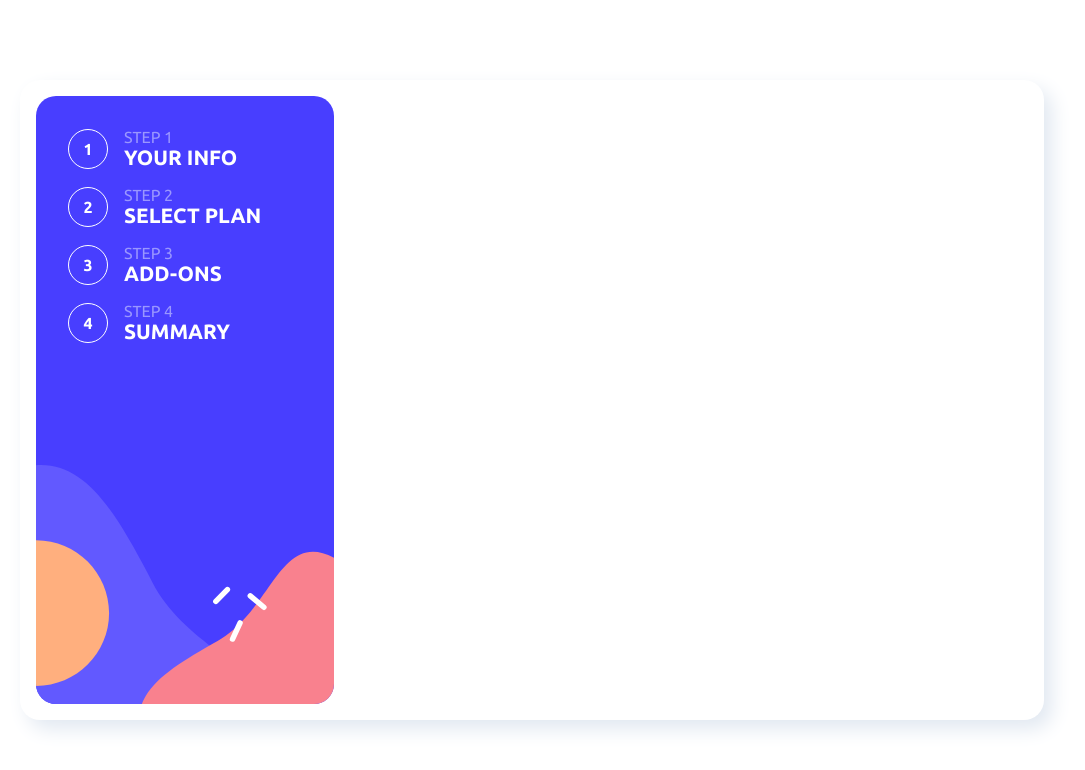
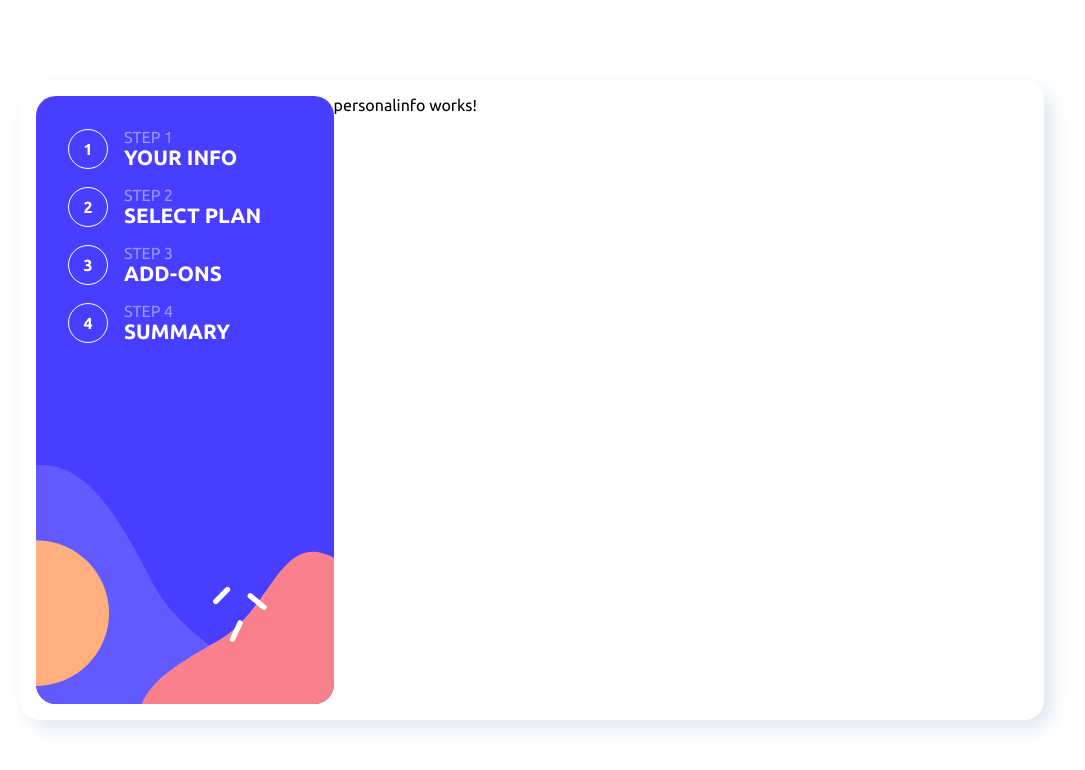
Before and after one commit to Pe-KaY/multi-step-form, an Angular app: page / in a window 1280 px wide. Shown: the top 770 px of the page, without its empty margins (108-1193 px from the left). Built offline with nearby package versions, Linux system fonts and the light colour scheme.

Commit message:
feat: added routes

```diff
--- a/src/app/app.routes.ts
+++ b/src/app/app.routes.ts
@@ -1,3 +1,20 @@
 import { Routes } from '@angular/router';
+import { MultistepformComponent } from './multistepform/multistepform.component';
+import { PersonalinfoComponent } from './personalinfo/personalinfo.component';
+import { AddonsComponent } from './addons/addons.component';
+import { SummaryComponent } from './summary/summary.component';
 
-export const routes: Routes = [];
+export const routes: Routes = [
+  {
+    path: '',
+    component: PersonalinfoComponent,
+  },
+  {
+    path: 'addons',
+    component: AddonsComponent,
+  },
+  {
+    path: 'summary',
+    component: SummaryComponent,
+  },
+];
--- a/src/app/multistepform/multistepform.component.css
+++ b/src/app/multistepform/multistepform.component.css
@@ -90,6 +90,9 @@
     height: 100%;
     padding: 2rem;
   }
+  .form__rightSide {
+    width: 70%;
+  }
   .form__leftSide {
     flex-direction: column;
     justify-content: start;
--- a/src/app/multistepform/multistepform.component.html
+++ b/src/app/multistepform/multistepform.component.html
@@ -31,5 +31,6 @@
   </div>
   <div class="form__rightSide">
     <!-- GUYS render your component here -->
+    <router-outlet />
   </div>
 </div>
--- a/src/app/multistepform/multistepform.component.ts
+++ b/src/app/multistepform/multistepform.component.ts
@@ -1,9 +1,10 @@
 import { Component } from '@angular/core';
+import { RouterOutlet } from '@angular/router';
 
 @Component({
   selector: 'app-multistepform',
   standalone: true,
-  imports: [],
+  imports: [RouterOutlet],
   templateUrl: './multistepform.component.html',
   styleUrl: './multistepform.component.css'
 })
```
